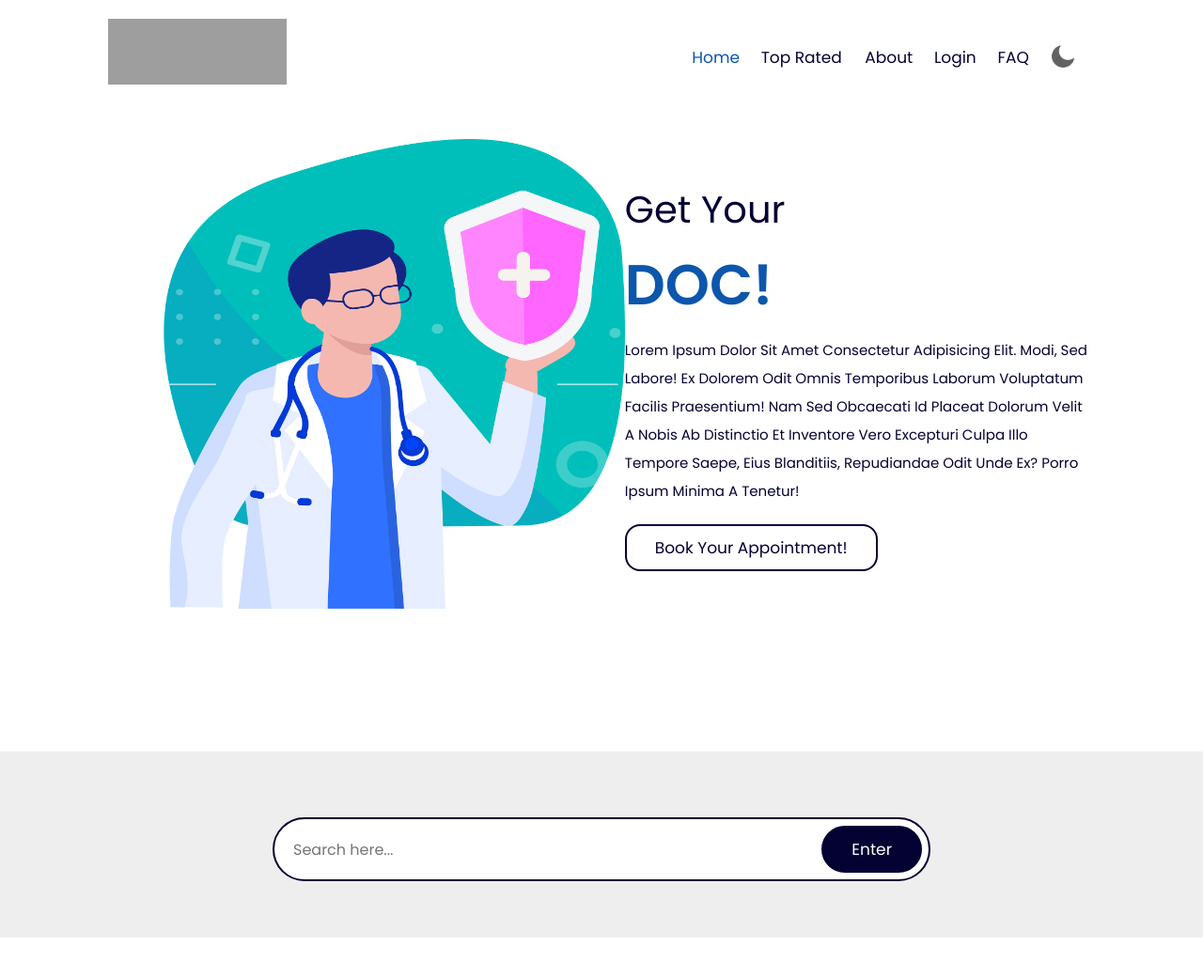
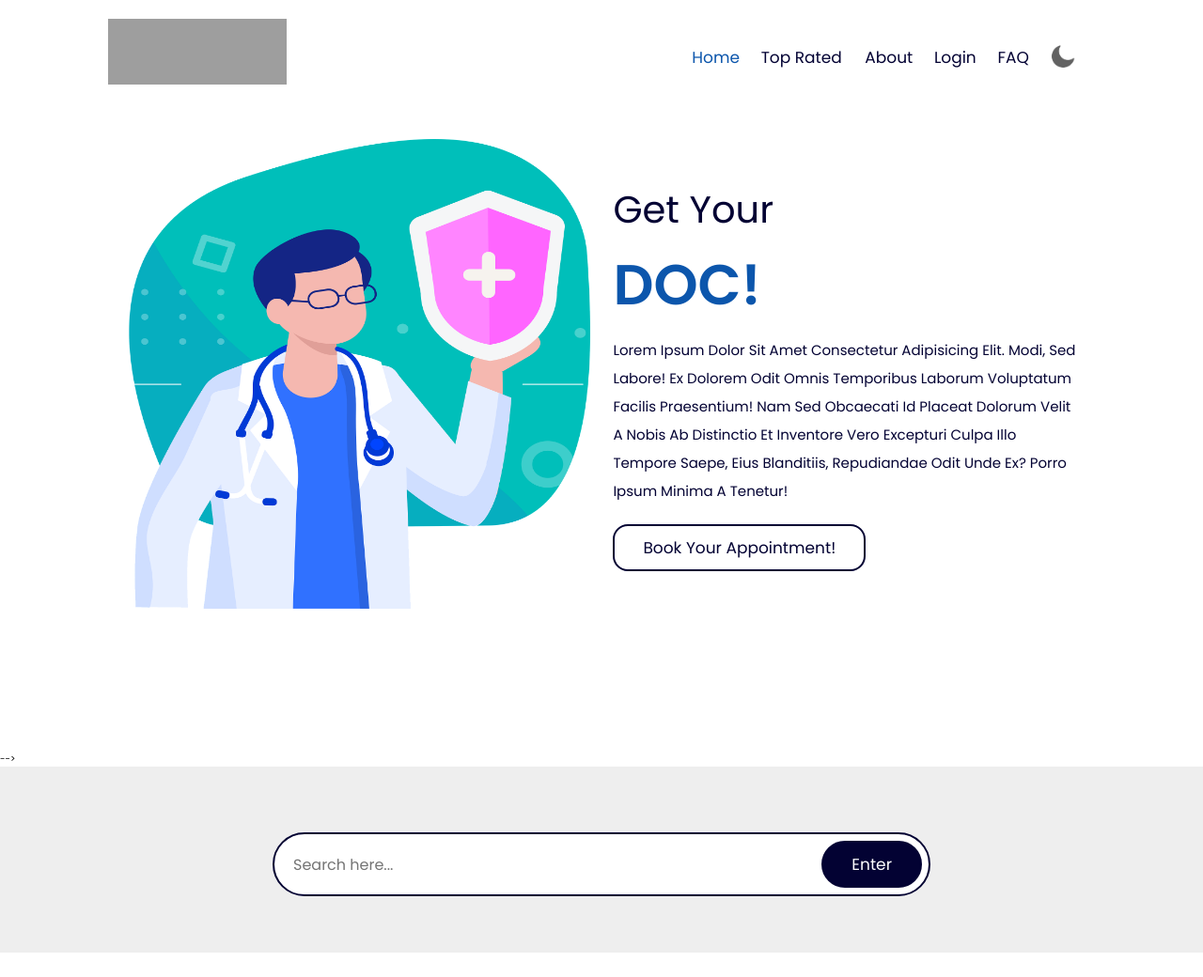
Before and after one commit to priyanshumaitra/MedEase, a PHP site: page / in a window 1280 px wide. Shown: the top 1040 px of the page at 94% size. Run offline with PHP 8.4, Linux system fonts and the light colour scheme; grey boxes are pictures that could not be loaded.

Commit message:
tweaked hero

```diff
--- a/frontend/css/style.css
+++ b/frontend/css/style.css
@@ -247,14 +247,14 @@ section {
   display: -webkit-box;
   display: -ms-flexbox;
   display: flex;
-  -webkit-box-align: center;
-  -ms-flex-align: center;
+  /* -webkit-box-align: center;
+  -ms-flex-align: center; */
   align-items: center;
   background-size: cover !important;
   background-position: center !important;
   -webkit-box-pack: end;
   -ms-flex-pack: end;
-  justify-content: flex-end;
+  justify-content: space-around;
   padding: 2rem 9%;
 }
 
@@ -263,6 +263,7 @@ section {
   -ms-flex-pack: start;
   justify-content: flex-start;
 }
+
 
 .home .box .content {
   width: 50rem;
--- a/frontend/dark-theme/dark-theme.css
+++ b/frontend/dark-theme/dark-theme.css
@@ -34,6 +34,10 @@
 
   body.dark-theme .header {
     background-color: var(--color-dark);
+  }
+
+  body.dark-theme .header.logo svg{
+    fill:white;
   }
 
   body.dark-theme .header.active {
--- a/frontend/index.html
+++ b/frontend/index.html
@@ -41,9 +41,9 @@
 	<!-- home section starts  -->
 	<section class="home" id="home-section">
 		<div class="swiper home-slider">
-			<div class="swiper-wrapper">
+			<!-- <div class="swiper-wrapper">
 				<div class="swiper-slide">
-					<div class="swiper-slide">
+					<div class="swiper-slide"> -->
 						<div class="box">
 							<div class="job-img">
 								<img id="job" src="/assets/images/feature-image.png" alt="Job Image" width="500" height="500" />
@@ -57,7 +57,7 @@
 								<a href="#" class="btn">Book your appointment!</a>
 							</div>
 						</div>
-					</div>
+					</div> -->
 				</div>
 			</div>
 		</div>
--- a/frontend/package.json
+++ b/frontend/package.json
@@ -10,5 +10,8 @@
   },
   "devDependencies": {
     "vite": "^3.1.0"
+  },
+  "dependencies": {
+    "yarn": "^1.22.19"
   }
 }
```
Also changed, not shown: 1 other file.
